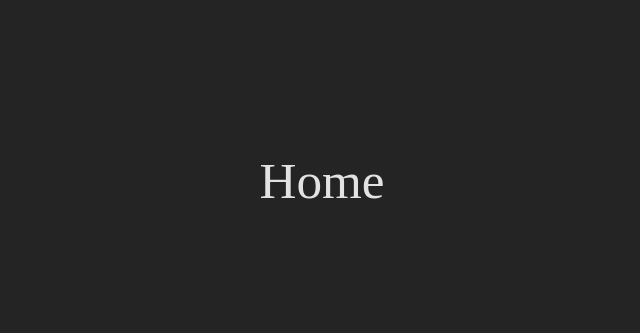
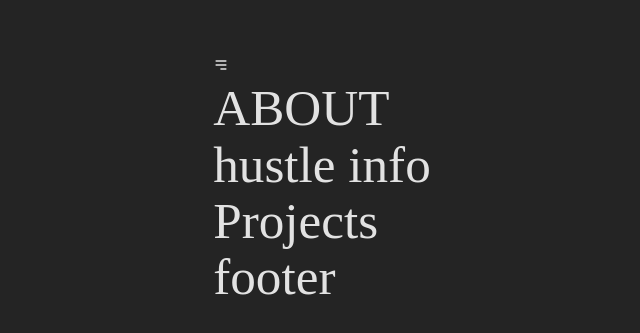
Before and after one commit to Kebalepile/Kebalepile.github.io, a React (Vite) app: page / in a window 1280 px wide. Shown: the part 219-552 px from the top of the page, without its empty margins (318-958 px from the left). Built offline with nearby package versions, Linux system fonts and the light colour scheme.

Commit message:
setup components

```diff
--- a/package.json
+++ b/package.json
@@ -11,7 +11,8 @@
   },
   "dependencies": {
     "react": "^18.2.0",
-    "react-dom": "^18.2.0"
+    "react-dom": "^18.2.0",
+    "react-icons": "^4.12.0"
   },
   "devDependencies": {
     "@types/react": "^18.2.37",
--- a/src/App.jsx
+++ b/src/App.jsx
@@ -1,14 +1,12 @@
-
-import './App.css'
+import "./App.css";
+import Main from "./components/Main";
 
 function App() {
-
-
   return (
     <>
-    <h1>Home</h1>
+      <Main />
     </>
-  )
+  );
 }
 
-export default App
+export default App;
--- a/src/components/About.jsx
+++ b/src/components/About.jsx
@@ -0,0 +1,7 @@
+export default function About() {
+  return (
+    <>
+      <h1>ABOUT</h1>
+    </>
+  );
+}
--- a/src/components/Footer.jsx
+++ b/src/components/Footer.jsx
@@ -0,0 +1,9 @@
+export default function Footer() {
+  return (
+    <>
+      <footer>
+        <h1>footer</h1>
+      </footer>
+    </>
+  );
+}
--- a/src/components/HustleInfo.jsx
+++ b/src/components/HustleInfo.jsx
@@ -0,0 +1,7 @@
+export default function HustleInfo() {
+  return (
+    <>
+      <h1>hustle info</h1>
+    </>
+  );
+}
--- /dev/null
+++ b/src/components/Main.jsx
@@ -0,0 +1,16 @@
+import Menu from "./Menu";
+import About from "./About";
+import HustleInfo from "./HustleInfo";
+import Projects from "./Projects";
+import Footer from "./Footer";
+export default function Main() {
+  return (
+    <>
+      <Menu />
+      <About />
+      <HustleInfo />
+      <Projects />
+      <Footer />
+    </>
+  );
+}
--- a/src/components/Menu.jsx
+++ b/src/components/Menu.jsx
@@ -0,0 +1,10 @@
+import { HiMenuAlt3 } from "react-icons/hi";
+export default function Menu() {
+  return (
+    <>
+      <span className="menu">
+        <HiMenuAlt3 />
+      </span>
+    </>
+  );
+}
--- a/src/components/Projects.jsx
+++ b/src/components/Projects.jsx
@@ -0,0 +1,7 @@
+export default function Projects() {
+  return (
+    <>
+      <h1>Projects</h1>
+    </>
+  );
+}
```
Also changed, not shown: 1 other file (tests, documents, lock files or other folders).
